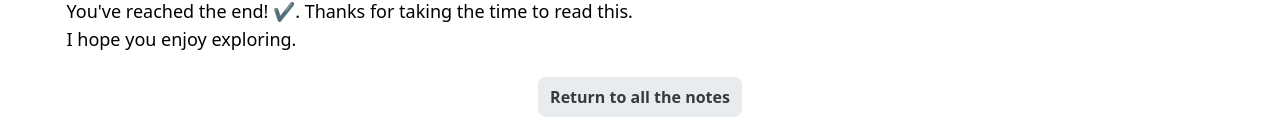
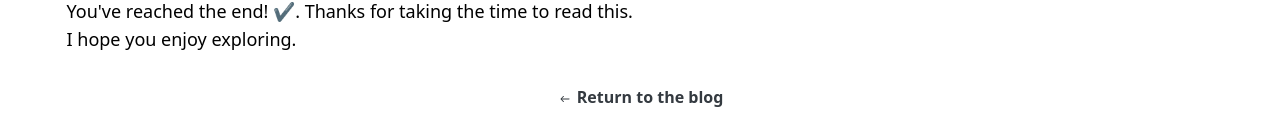
Before and after one commit to matiasgimenezdev/portfolio, a React (Vite) app: page /blog/hello-world in a window 1280 px wide. Shown: the part 667-800 px from the top of the page. Built offline with nearby package versions, Linux system fonts and the light colour scheme; no server answers.

Commit message:
changing link text

```diff
--- a/src/pages/ArticlePage.tsx
+++ b/src/pages/ArticlePage.tsx
@@ -5,6 +5,7 @@ import { Title } from '../components/Title';
 import { helpFetch } from '../helpers';
 import { Article } from '../types';
 import { Balancer } from 'react-wrap-balancer';
+import { IoIosArrowRoundBack } from 'react-icons/io';
 
 export const ArticlePage: FunctionComponent = () => {
 	const { article } = useParams();
@@ -95,9 +96,10 @@ export const ArticlePage: FunctionComponent = () => {
 
 				<Link
 					to='/blog'
-					className='text-md font-semibold text-grey-darkest mt-4 bg-white-high p-2 px-3 rounded-lg'
+					className='text-md font-semibold text-grey-darkest mt-4 p-2 px-3 rounded-lg hover:-translate-x-5 transition duration-300'
 				>
-					Return to all the notes
+					<IoIosArrowRoundBack className='inline-block' /> Return to
+					the blog
 				</Link>
 			</main>
 		</MainLayout>
```
